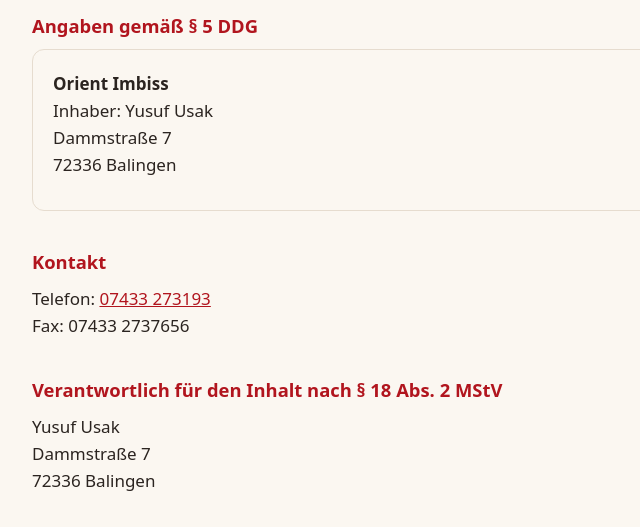
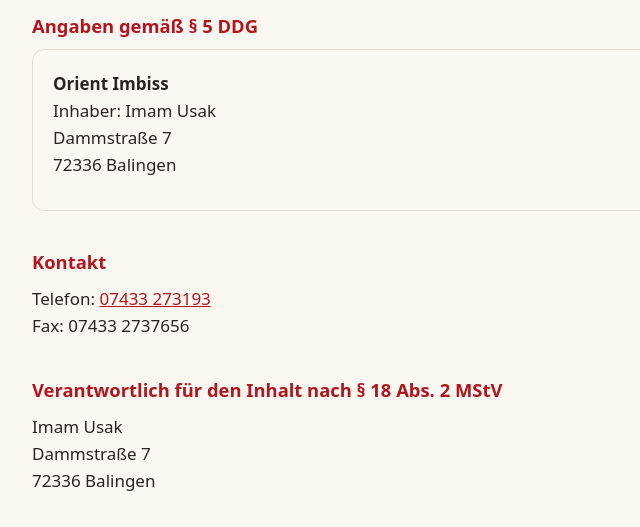
Before and after one commit to freezeclub/orient-imbiss, a plain HTML site: page index.html in a window 1280 px wide. Shown: the part 268-795 px from the top of the page, 264-904 px from the left. Drawn offline with Linux system fonts and the light colour scheme.

Commit message:
Inhabername auf Imam Usak korrigiert
Co-Authored-By: Claude Opus 5.5 <noreply@anthropic.com>
Claude-Session: https://claude.ai/code/session_01MbuaarZgowEvZSNFFcAAVT

```diff
--- a/index.html
+++ b/index.html
@@ -51,7 +51,7 @@
     <div class="card">
       <address>
         <strong>Orient Imbiss</strong><br>
-        Inhaber: Yusuf Usak<br>
+        Inhaber: Imam Usak<br>
         Dammstraße 7<br>
         72336 Balingen
       </address>
@@ -64,7 +64,7 @@
     </p>
 
     <h2>Verantwortlich für den Inhalt nach § 18 Abs. 2 MStV</h2>
-    <p>Yusuf Usak<br>Dammstraße 7<br>72336 Balingen</p>
+    <p>Imam Usak<br>Dammstraße 7<br>72336 Balingen</p>
 
     <h2>Verbraucherstreitbeilegung</h2>
     <p>Wir sind nicht bereit und nicht verpflichtet, an Streitbeilegungsverfahren vor einer
```
